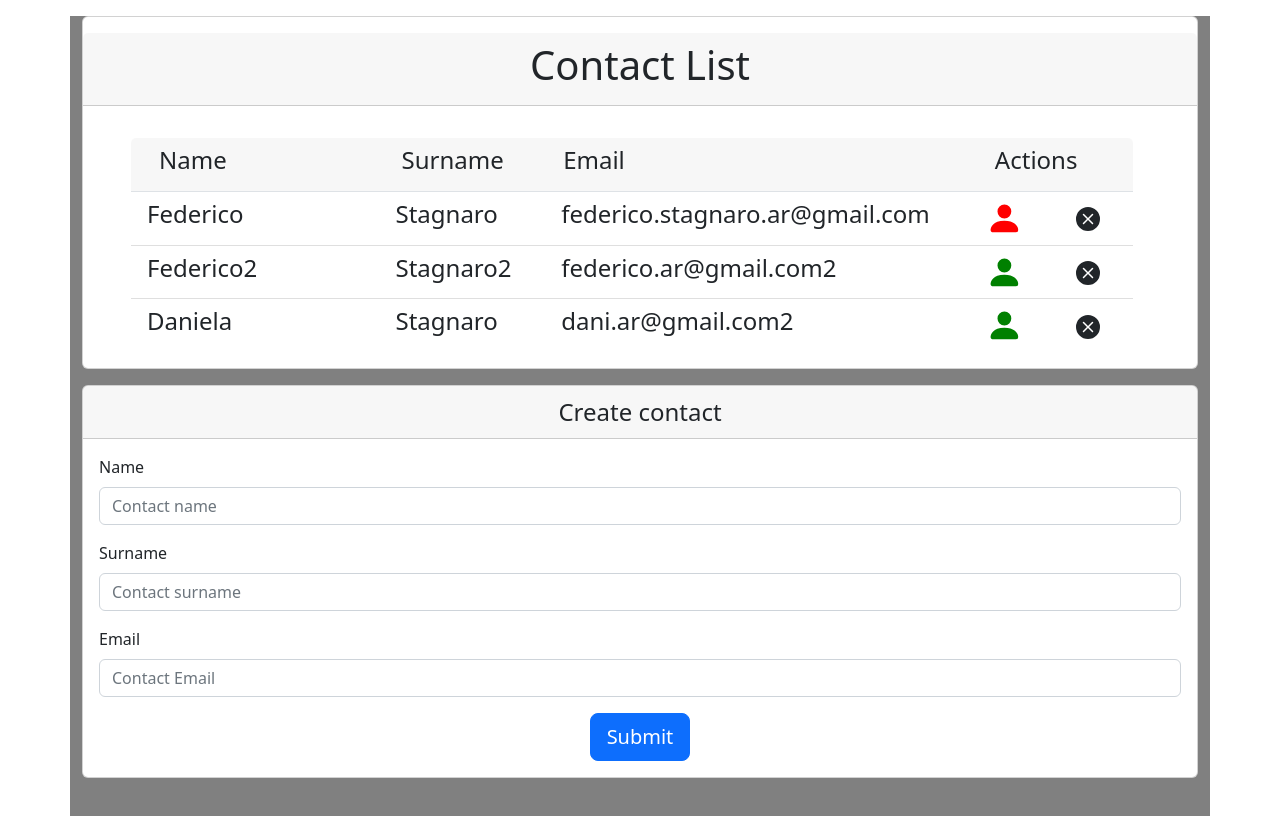
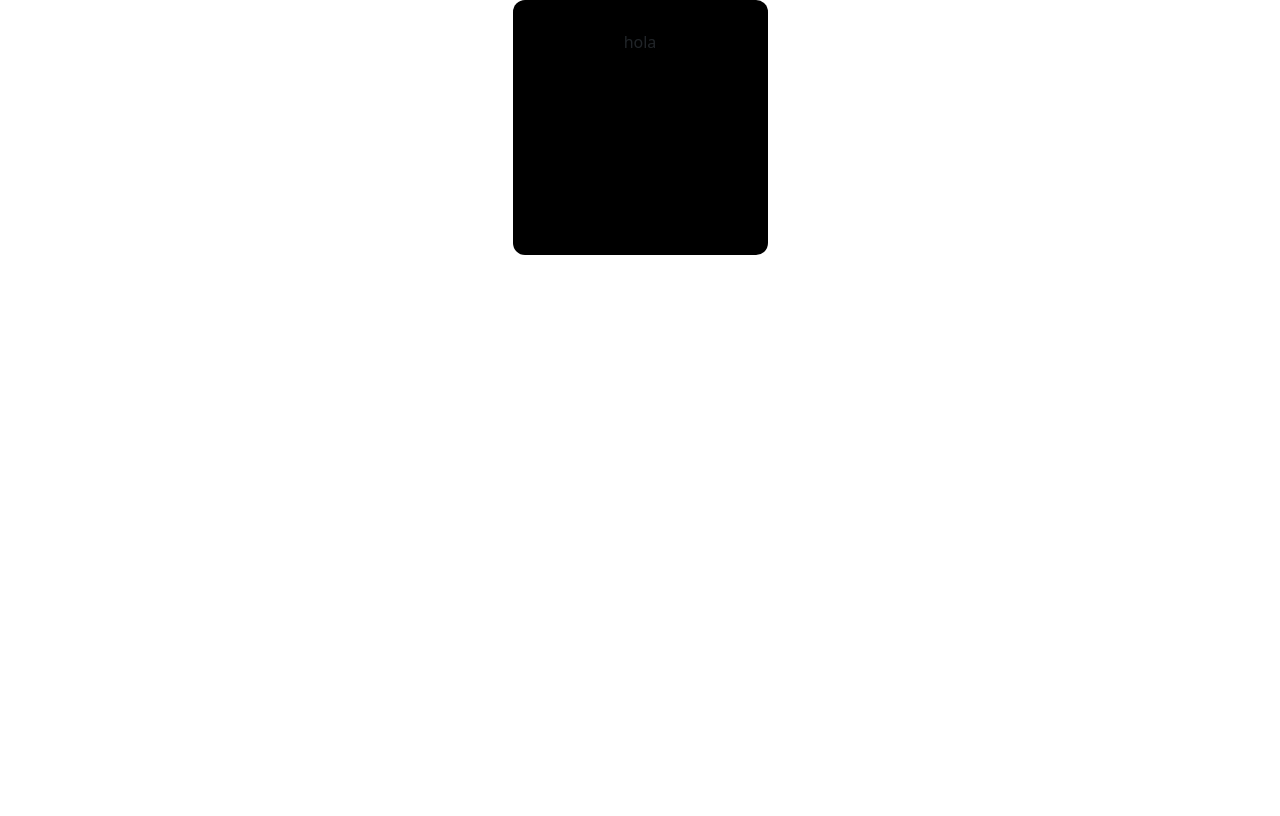
Before and after one commit to FedericoStagnaro/React-OpenBootCamp, a React (Create React App) app: page / in a window 1280 px wide. Built offline with nearby package versions, Linux system fonts and the light colour scheme.

Commit message:
add block component

```diff
--- a/src/App.jsx
+++ b/src/App.jsx
@@ -1,16 +1,12 @@
 import logo from './logo.svg';
 // import './App.css';
-import ContactList from './components/containers/contact.list';
+// import ContactList from './components/containers/contact.list';
+import { Block } from './components/Block';
 
 function App() {
   return (
-    <div className="container text-center my-auto" style={{background: 'gray', height: '100vh'}}>
-      <header className="App-header">
-        {/* <img src={logo} className="App-logo" alt="logo" /> */}
-
-        <ContactList></ContactList>
-
-      </header>
+    <div className="d-flex justify-content-center align-content-center " >
+        <Block></Block>
     </div>
   );
 }
--- /dev/null
+++ b/src/components/Block.jsx
@@ -0,0 +1,94 @@
+import React from "react";
+
+function aleatorio(inferior, superior) {
+    const numPosibilidades = superior - inferior
+    let aleat = Math.random() * numPosibilidades
+    aleat = Math.floor(aleat)
+    return parseInt(inferior) + aleat
+}
+
+function dame_color_aleatorio() {
+    const hexadecimal = new Array("0", "1", "2", "3", "4", "5", "6", "7", "8", "9", "A", "B", "C", "D", "E", "F")
+    let color_aleatorio = "#";
+    for (let i = 0; i < 6; i++) {
+        let posarray = aleatorio(0, hexadecimal.length)
+        color_aleatorio += hexadecimal[posarray]
+    }
+    return color_aleatorio
+}
+
+
+const basicStyle = {
+    width: '255px',
+    height: '255px',
+    textAlign: 'center',
+    padding: 30,
+    borderRadius: 12
+}
+
+export class Block extends React.Component {
+    constructor(props) {
+        super(props)
+        this.state= {
+            changeColor : false,
+            style: {
+                ...basicStyle,
+                backgroundColor: 'black',
+            }
+        }
+        this.changeColorTrue = this.changeColorTrue.bind(this)
+        this.changeColorFalse = this.changeColorFalse.bind(this)
+
+    }
+
+    changeColorTrue () {
+        console.log('Hover true')
+        this.setState({
+            changeColor: true,
+            style: {
+                ...basicStyle,
+                '--color-1': dame_color_aleatorio(),
+                '--color-2': dame_color_aleatorio(),
+                background: `
+                  linear-gradient(
+                    170deg,
+                    var(--color-1),
+                    var(--color-2) 80%
+                  )
+                `
+            }
+        })
+    }
+
+    changeColorFalse () {
+        console.log('Hover False')
+        this.setState({
+            changeColor: false
+        })
+    }
+
+    changeColorPaused () {
+        console.log('Paused')
+        this.setState({
+            changeColor: false,
+            style: this.state.style
+        })
+    }
+
+    updateColor () {
+
+    }
+
+
+    render() {
+        return (
+            <div
+                onMouseOver={() => this.changeColorTrue()}
+                onMouseOut={()=> this.changeColorFalse()}
+                onDoubleClick={()=>this.changeColorPaused()}
+                style={this.state.style}>
+                hola
+            </div>
+        )
+    }
+}
```
